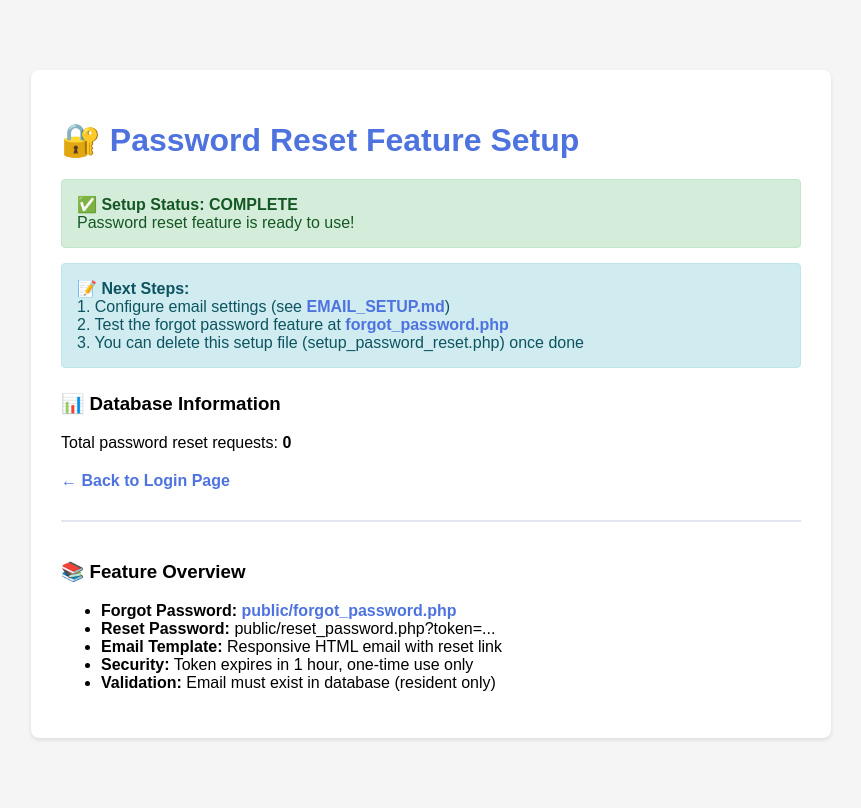
After one commit to fatihfirkhan/swm_system_v2, a PHP site: page /setup_password_reset.php in a window 1280 px wide. The commit adds this page. Shown: the whole page, without its empty margins (209-1070 px from the left). Run offline with PHP 8.4, Linux system fonts and the light colour scheme; data that the repository does not hold is empty.

Commit message:
Add password reset feature with email recovery

```diff
--- a/public/login.php
+++ b/public/login.php
@@ -58,7 +58,7 @@ require __DIR__ . '/../includes/template_navbar.php';
                     <a class="small" href="register.php">Create an Account!</a>
                     <div class="mb-2"></div>
                 <?php endif; ?>
-                <a class="small" href="#">Forgot Password?</a>
+                <a class="small" href="forgot_password.php?role=<?php echo $role; ?>">Forgot Password?</a>
             </div>
         </div>
     </div>
--- /dev/null
+++ b/setup_password_reset.php
@@ -0,0 +1,205 @@
+<!DOCTYPE html>
+<html lang="en">
+<head>
+    <meta charset="UTF-8">
+    <meta name="viewport" content="width=device-width, initial-scale=1.0">
+    <title>Setup Password Reset Feature</title>
+    <style>
+        body {
+            font-family: Arial, sans-serif;
+            max-width: 800px;
+            margin: 50px auto;
+            padding: 20px;
+            background-color: #f5f5f5;
+        }
+        .container {
+            background: white;
+            padding: 30px;
+            border-radius: 8px;
+            box-shadow: 0 2px 4px rgba(0,0,0,0.1);
+        }
+        h1 {
+            color: #4e73df;
+            margin-bottom: 20px;
+        }
+        .success {
+            background-color: #d4edda;
+            color: #155724;
+            padding: 15px;
+            border-radius: 4px;
+            margin: 15px 0;
+            border: 1px solid #c3e6cb;
+        }
+        .error {
+            background-color: #f8d7da;
+            color: #721c24;
+            padding: 15px;
+            border-radius: 4px;
+            margin: 15px 0;
+            border: 1px solid #f5c6cb;
+        }
+        .info {
+            background-color: #d1ecf1;
+            color: #0c5460;
+            padding: 15px;
+            border-radius: 4px;
+            margin: 15px 0;
+            border: 1px solid #bee5eb;
+        }
+        button {
+            background-color: #4e73df;
+            color: white;
+            padding: 12px 30px;
+            border: none;
+            border-radius: 4px;
+            cursor: pointer;
+            font-size: 16px;
+            margin-top: 15px;
+        }
+        button:hover {
+            background-color: #2e59d9;
+        }
+        pre {
+            background-color: #f8f9fa;
+            padding: 15px;
+            border-radius: 4px;
+            overflow-x: auto;
+        }
+        .link {
+            color: #4e73df;
+            text-decoration: none;
+            font-weight: bold;
+        }
+        .link:hover {
+            text-decoration: underline;
+        }
+    </style>
+</head>
+<body>
+    <div class="container">
+        <h1>🔐 Password Reset Feature Setup</h1>
+
+        <?php
+        require_once __DIR__ . '/includes/db.php';
+
+        $setup_complete = false;
+        $errors = [];
+
+        if ($_SERVER['REQUEST_METHOD'] === 'POST' && isset($_POST['setup'])) {
+            // Check if table already exists
+            $check = $conn->query("SHOW TABLES LIKE 'password_resets'");
+
+            if ($check->num_rows > 0) {
+                echo '<div class="info">ℹ️ Password reset table already exists. No action needed.</div>';
+                $setup_complete = true;
+            } else {
+                // Create password_resets table
+                $sql = "CREATE TABLE IF NOT EXISTS `password_resets` (
+                  `reset_id` int(11) NOT NULL AUTO_INCREMENT,
+                  `email` varchar(100) NOT NULL,
+                  `token` varchar(64) NOT NULL,
+                  `expires_at` datetime NOT NULL,
+                  `used` tinyint(1) DEFAULT 0,
+                  `created_at` datetime DEFAULT current_timestamp(),
+                  PRIMARY KEY (`reset_id`),
+                  KEY `email` (`email`),
+                  KEY `token` (`token`)
+                ) ENGINE=InnoDB DEFAULT CHARSET=utf8mb4 COLLATE=utf8mb4_general_ci;";
+
+                if ($conn->query($sql) === TRUE) {
+                    echo '<div class="success">✅ Password reset table created successfully!</div>';
+                    $setup_complete = true;
+                } else {
+                    $errors[] = "Error creating table: " . $conn->error;
+                }
+            }
+        }
+
+        // Check current status
+        $table_exists = false;
+        $check = $conn->query("SHOW TABLES LIKE 'password_resets'");
+        if ($check && $check->num_rows > 0) {
+            $table_exists = true;
+        }
+        ?>
+
+        <?php if (!empty($errors)): ?>
+            <div class="error">
+                <strong>❌ Errors:</strong><br>
+                <?php foreach ($errors as $error): ?>
+                    • <?php echo htmlspecialchars($error); ?><br>
+                <?php endforeach; ?>
+            </div>
+        <?php endif; ?>
+
+        <?php if ($table_exists): ?>
+            <div class="success">
+                <strong>✅ Setup Status: COMPLETE</strong><br>
+                Password reset feature is ready to use!
+            </div>
+
+            <div class="info">
+                <strong>📝 Next Steps:</strong><br>
+                1. Configure email settings (see <a href="EMAIL_SETUP.md" class="link">EMAIL_SETUP.md</a>)<br>
+                2. Test the forgot password feature at <a href="public/forgot_password.php" class="link">forgot_password.php</a><br>
+                3. You can delete this setup file (setup_password_reset.php) once done
+            </div>
+
+            <div style="margin-top: 25px;">
+                <h3>📊 Database Information</h3>
+                <?php
+                $count = $conn->query("SELECT COUNT(*) as count FROM password_resets")->fetch_assoc();
+                echo "<p>Total password reset requests: <strong>" . $count['count'] . "</strong></p>";
+
+                // Show recent requests (without showing sensitive token data)
+                $recent = $conn->query("SELECT email, created_at, used, expires_at FROM password_resets ORDER BY created_at DESC LIMIT 5");
+                if ($recent && $recent->num_rows > 0) {
+                    echo "<h4>Recent Requests:</h4>";
+                    echo "<table style='width: 100%; border-collapse: collapse;'>";
+                    echo "<tr style='background: #f8f9fa; font-weight: bold;'>";
+                    echo "<td style='padding: 8px; border: 1px solid #ddd;'>Email</td>";
+                    echo "<td style='padding: 8px; border: 1px solid #ddd;'>Created</td>";
+                    echo "<td style='padding: 8px; border: 1px solid #ddd;'>Status</td>";
+                    echo "</tr>";
+
+                    while ($row = $recent->fetch_assoc()) {
+                        $status = $row['used'] ? '✅ Used' : (strtotime($row['expires_at']) < time() ? '⏰ Expired' : '🔄 Active');
+                        echo "<tr>";
+                        echo "<td style='padding: 8px; border: 1px solid #ddd;'>" . htmlspecialchars($row['email']) . "</td>";
+                        echo "<td style='padding: 8px; border: 1px solid #ddd;'>" . $row['created_at'] . "</td>";
+                        echo "<td style='padding: 8px; border: 1px solid #ddd;'>" . $status . "</td>";
+                        echo "</tr>";
+                    }
+                    echo "</table>";
+                }
+                ?>
+            </div>
+
+            <div style="margin-top: 20px;">
+                <a href="public/login.php?role=resident" class="link">← Back to Login Page</a>
+            </div>
+
+        <?php else: ?>
+            <div class="info">
+                <strong>📋 Setup Instructions</strong><br>
+                This will create the necessary database table for password reset functionality.
+            </div>
+
+            <form method="post">
+                <button type="submit" name="setup">Run Setup</button>
+            </form>
+        <?php endif; ?>
+
+        <div style="margin-top: 30px; padding-top: 20px; border-top: 2px solid #e3e6f0;">
+            <h3>📚 Feature Overview</h3>
+            <ul>
+                <li><strong>Forgot Password:</strong> <a href="public/forgot_password.php" class="link">public/forgot_password.php</a></li>
+                <li><strong>Reset Password:</strong> public/reset_password.php?token=...</li>
+                <li><strong>Email Template:</strong> Responsive HTML email with reset link</li>
+                <li><strong>Security:</strong> Token expires in 1 hour, one-time use only</li>
+                <li><strong>Validation:</strong> Email must exist in database (resident only)</li>
+            </ul>
+        </div>
+    </div>
+</body>
+</html>
```
Also changed, not shown: add_password_reset_table.sql (added, +14 -0 lines), backend/handle_forgot_password.php (added, +152 -0 lines), backend/handle_reset_password.php (added, +75 -0 lines), public/forgot_password.php (added, +75 -0 lines), public/reset_password.php (added, +208 -0 lines), README.md.
